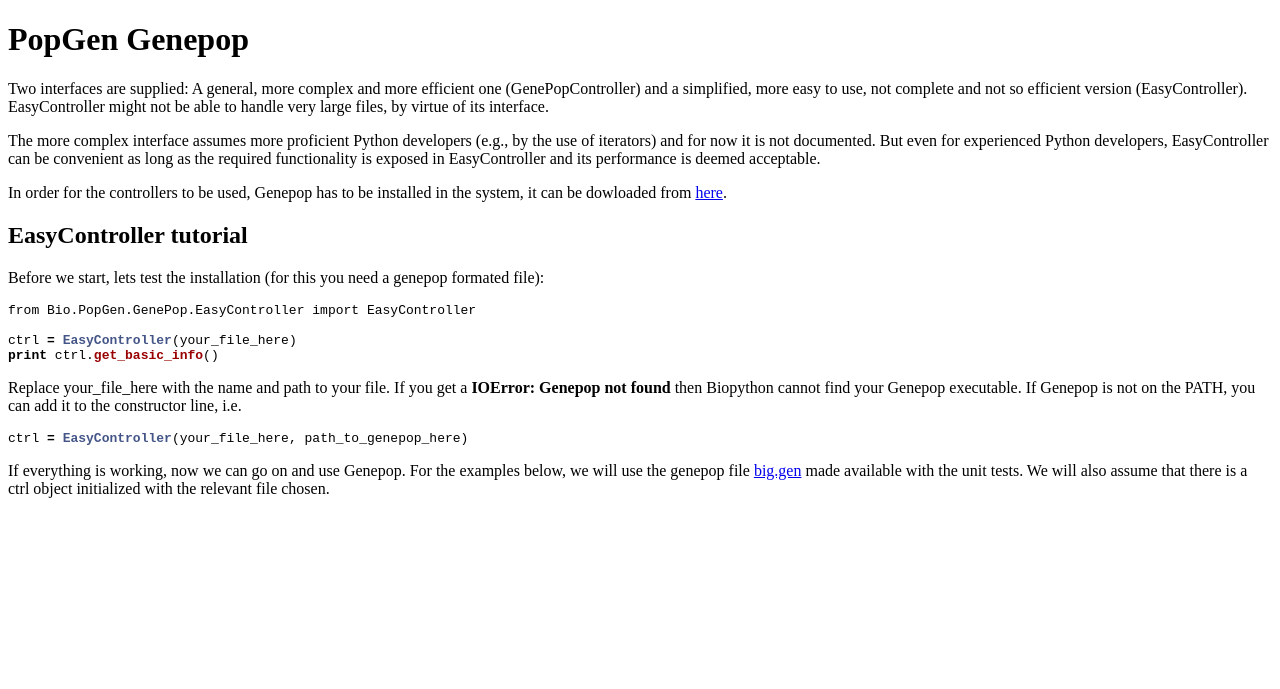
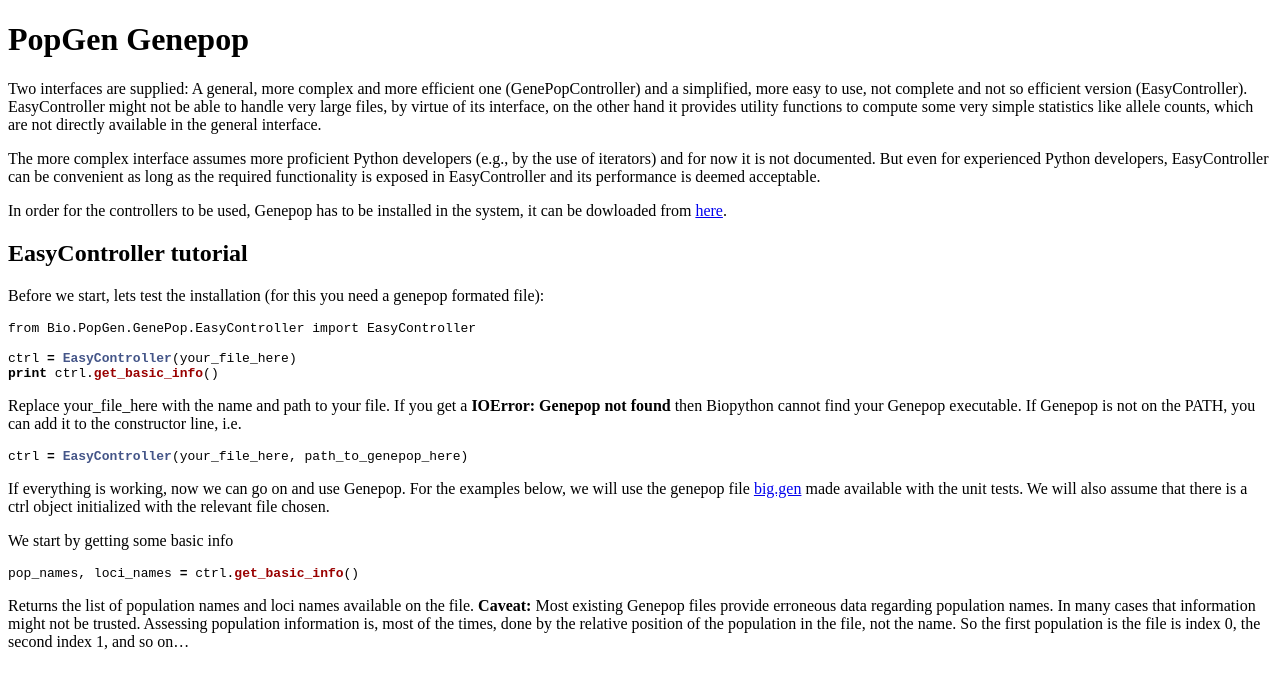
Before and after one commit to biopython/biopython.github.io, a Jekyll site: the page built from wiki/PopGen_Genepop.md, in a window 1280 px wide. Shown: the top 689 px of the page. Built offline with Jekyll 4.4.1, drawn with Linux system fonts in a browser that asks for light colours.

Commit message:
Change to wiki page

````diff
--- a/wiki/PopGen_Genepop.md
+++ b/wiki/PopGen_Genepop.md
@@ -7,7 +7,10 @@ layout: wiki
 Two interfaces are supplied: A general, more complex and more efficient
 one (GenePopController) and a simplified, more easy to use, not complete
 and not so efficient version (EasyController). EasyController might not
-be able to handle very large files, by virtue of its interface.
+be able to handle very large files, by virtue of its interface, on the
+other hand it provides utility functions to compute some very simple
+statistics like allele counts, which are not directly available in the
+general interface.
 
 The more complex interface assumes more proficient Python developers
 (e.g., by the use of iterators) and for now it is not documented. But
@@ -46,3 +49,17 @@ examples below, we will use the genepop file
 [big.gen](http://biopython.open-bio.org/SRC/biopython/Tests/PopGen/big.gen)
 made available with the unit tests. We will also assume that there is a
 ctrl object initialized with the relevant file chosen.
+
+We start by getting some basic info
+
+``` python
+pop_names, loci_names = ctrl.get_basic_info()
+```
+
+Returns the list of population names and loci names available on the
+file. **Caveat:** Most existing Genepop files provide erroneous data
+regarding population names. In many cases that information might not be
+trusted. Assessing population information is, most of the times, done by
+the relative position of the population in the file, not the name. So
+the first population is the file is index 0, the second index 1, and so
+on...
````
Also changed, not shown: 1 other file.
